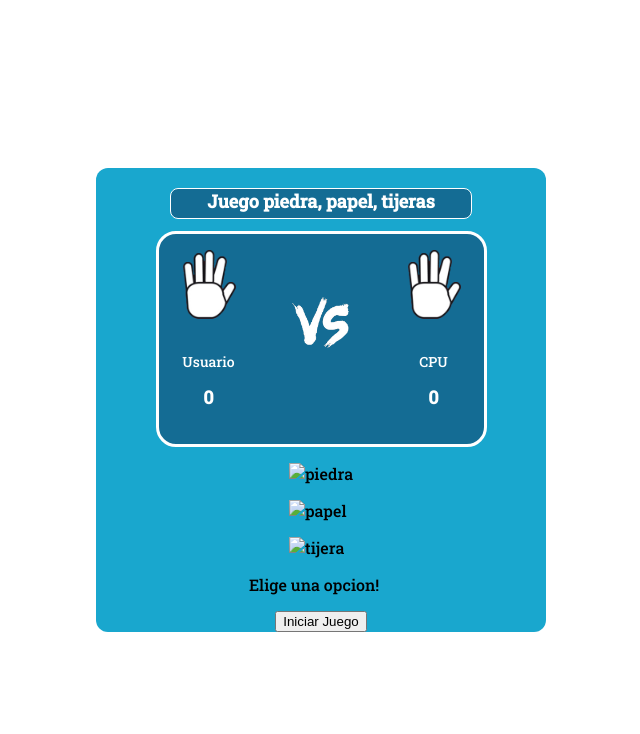
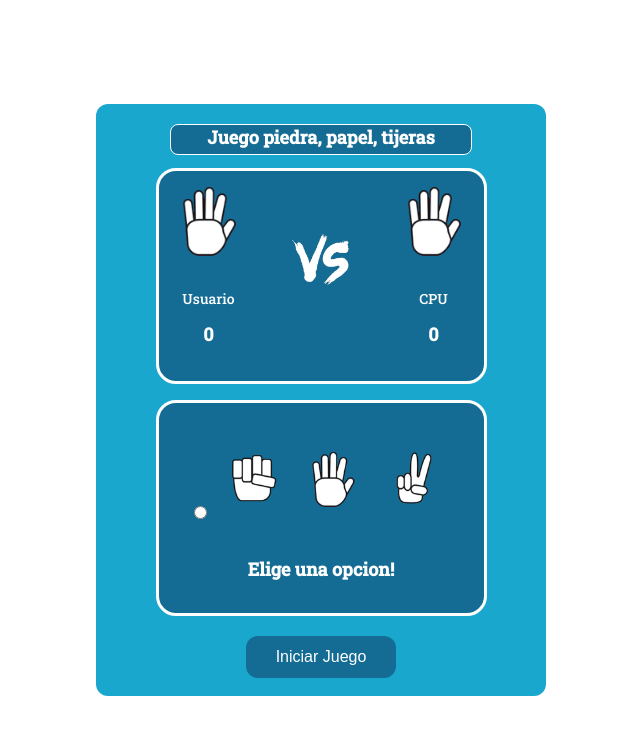
Before and after one commit to PabloOro27/piedra-papel-y-tijera, a plain HTML site: page index.html in a window 1280 px wide. Shown: the whole page, without its empty margins (319-959 px from the left). Drawn offline with Linux system fonts and the light colour scheme.

Commit message:
maquetacion de seleccion de jugador

```diff
--- a/index.html
+++ b/index.html
@@ -16,6 +16,7 @@
     <div class="juego">
         <div class="tarjeta-juego">
             <h1 class="titulo">Juego piedra, papel, tijeras</h1>
+
             <div class="batalla">
                 <div class="usuario">
                     <figure class="select-user">
@@ -40,17 +41,19 @@
             </div>
 
             <div class="seleccion">
-                <div class="mano-seleccion">
-                    <figure class="piedra">
-                        <img src="" alt="piedra">
-                    </figure>
-                    <figure class="papel">
-                        <img src="" alt="papel">
-                    </figure>
-                    <figure class="tijera">
-                        <img src="" alt="tijera">
-                    </figure>
-                </div>
+                <ul class="mano-seleccion">
+                    <li class="piedra">
+                        <input type="radio">
+                        <img src="./Assets/Piedra.png" alt="piedra">
+                    </li>
+                    <li class="papel">
+                        <img src="./Assets/Papel.png" alt="papel">
+                    </li>
+                    <li class="tijera">
+                        <img src="./Assets/Tijeras.png" alt="tijera">
+                    </li>
+                </ul>
+
                 <p>Elige una opcion!</p>
             </div>
             <button class="primary-button">Iniciar Juego</button>
--- a/styles.css
+++ b/styles.css
@@ -59,6 +59,7 @@ body{
     border-radius: 20px;
     background-color: var(--blue-background);
     height: 210px;
+    margin-bottom: 16px;
 }
 .usuario,
 .cpu{
@@ -81,3 +82,54 @@ body{
     font-size: var(--lg);
     font-weight: bold;
 }
+
+.seleccion{
+    display: flex;
+    flex-direction: column;
+    align-content: center;
+    align-items: center;
+    border: 3px solid var(--white);
+    border-radius: 20px;
+    background-color: var(--blue-background);
+    height: 210px;
+    width: 325px;
+}
+.mano-seleccion{
+    display: flex;
+}
+.piedra img,
+.papel img,
+.tijera img{
+    width: 80px;
+}
+.piedra,
+.papel,
+.tijera{
+    margin: 20px 0 0;
+}
+.mano-seleccion{
+    list-style: none;
+    padding: 0;
+}
+.mano-seleccion li img:hover{
+    width: 100px;
+}
+.mano-seleccion li img:checked{
+    width: 110px;
+}
+.seleccion p{
+    font-weight: bold;
+    color: var(--white);
+    font-size: var(--lg);
+}
+
+.primary-button{
+    margin: 20px 0 18px;
+    font-size: var(--md);
+    background-color: var(--blue-background);
+    width: 150px;
+    height: 42px;
+    color: var(--white);
+    border: 0;
+    border-radius: 12px;
+}
```
